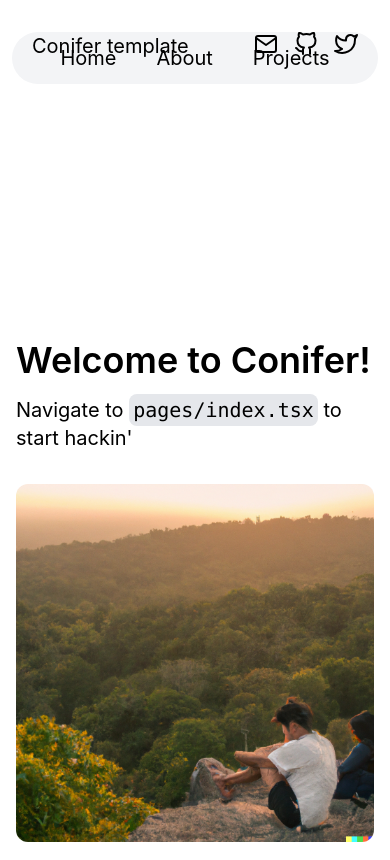
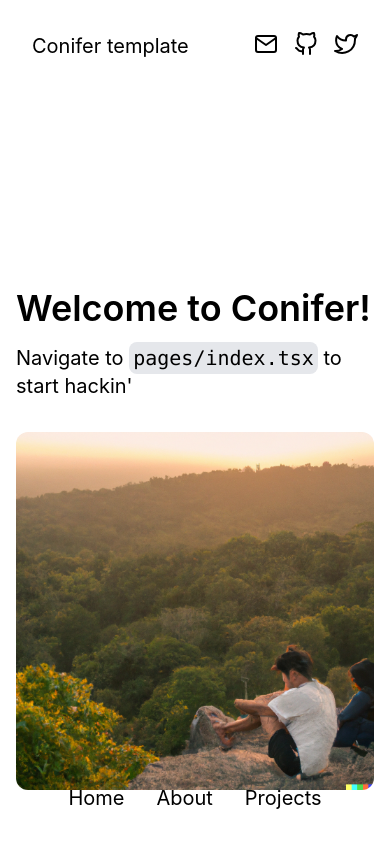
Before and after one commit to tobyab/conifer, a Next.js app: page / in a window 390 px wide. Built offline with nearby package versions, Linux system fonts and the light colour scheme.

Commit message:
changes made :)

```diff
--- a/components/header.tsx
+++ b/components/header.tsx
@@ -1,18 +1,29 @@
 import Link from "next/link"
 import Image from "next/image"
-import { useRouter } from "next/router"
 
 import mail from "../public/icons/mail.svg"
 import github from "../public/icons/github.svg"
 import twitter from "../public/icons/twitter.svg"
 
-function Item ({ children, href }) {
-    const router = useRouter()
-    const active = router.asPath === href
+function Item({ text, href }) {
+    return (
+        <Link href={href}>
+            {text}
+        </Link>
+    )
+}
 
+function Social({ image, href, alt }) {
     return (
-        <Link href={href} className={`bg-red-400 p-2 hover:bg-red-500 ${active ? "bg-white" : null}`}>
-            {children}
+        <Link
+            href={href}
+            target="_blank"
+        >
+            <Image
+                src={image}
+                alt={alt}
+                className="cursor-pointer"
+            />
         </Link>
     )
 }
@@ -20,45 +31,30 @@ function Item ({ children, href }) {
 export default function Header() {
     return (
         <div className="m-8 flex text-xl justify-center">
-            <p className="mx-8 fixed left-0">
+            <p className="fixed mx-8 left-0">
                 Conifer template
             </p>
-            <div className="flex py-3 px-12 rounded-full bg-gray-100 space-x-10">
-                <Item href="/">Home</Item>
-                <Item href="/about">About</Item>
-                <Item href="/projects">Projects</Item>
+            <div className="fixed space-x-8 bottom-0 m-8 md:top-0">
+                <Item href="/" text="Home"/>
+                <Item href="/about" text="About"/>
+                <Item href="/projects" text="Projects"/>
             </div>
             <div className="fixed right-0 mx-8 flex gap-4">
-                <Link
+                <Social
                     href="mailto:hi@tobyb.dev"
-                    target="_blank"
-                    rel="noopener norefferer"
-                >
-                    <Image
-                        src={mail}
+                    image={mail}
                     alt="Mail icon"
                 />
-                </Link>
-                <Link
+                <Social
                     href="https://github.com/developedbytoby"
-                    target="_blank"
-                    rel="noopener norefferer"
-                >
-                    <Image
-                        src={github}
+                    image={github}
                     alt="GitHub icon"
                 />
-                </Link>
-                <Link
+                <Social
                     href="https://twitter.com/developedbytoby"
-                    target="_blank"
-                    rel="noopener norefferer"
-                >
-                    <Image
-                        src={twitter}
+                    image={twitter}
                     alt="Twitter icon"
                 />
-                </Link>
             </div>
         </div>
     )
--- a/components/meta.tsx
+++ b/components/meta.tsx
@@ -1,11 +1,10 @@
 import Head from "next/head"
 import { useRouter } from "next/router"
 
-export default function Meta({ href }: any) {
+export default function Meta() {
     const router = useRouter()
-    const active = router.asPath === href
     const meta = {
-        title: "Conifer",
+        title: `${router.pathname === "/" ? "" : ` ${router.pathname} |`} Conifer`,
         description: "A personal website generated from Conifer!",
         image: "http://localhost:3000/hero.png",
         type: "website"
--- a/pages/about.tsx
+++ b/pages/about.tsx
@@ -1,3 +1,4 @@
+import type { NextPage } from "next"
 import Header from "../components/header"
 import Button from "../components/button"
 import Meta from "../components/meta"
@@ -21,12 +22,12 @@ function Card({ name, link, description, button, icon }) {
     )
 }
 
-export default function About() {
+const About: NextPage = () => {
     return (
         <div>
             <Meta/>
             <Header/>
-            <div className="place-items-center justify-center grid mt-32">
+            <div className="place-items-center justify-center grid mt-32 mb-16">
                 <h1 className="text-4xl font-semibold">About me</h1>
                 <div className="mt-24 max-w-xl px-8">
                     <h2 className="font-medium text-gray-600 mb-2">Who am I?</h2>
@@ -72,3 +73,5 @@ export default function About() {
         </div>
     )
 }
+
+export default About
--- a/pages/index.tsx
+++ b/pages/index.tsx
@@ -1,5 +1,4 @@
 import type { NextPage } from "next"
-import Head from "next/head"
 import Image from "next/image"
 import Header from "../components/header"
 import Meta from "../components/meta"
@@ -11,11 +10,7 @@ const Home: NextPage = () => {
       <div>
           <Meta/>
           <Header/>
-          <div className="mt-64 place-items-center justify-center md:grid mx-4">
-              <Head>
-                <title>Conifer</title>
-                <meta name="description" content="A personal website generated from Conifer!" />
-              </Head>
+          <div className="mt-64 place-items-center justify-center md:grid mx-4 mb-16">
               <div className="md:flex gap-x-20">
                 <div className="self-center mb-8">
                     <h1 className="text-4xl font-semibold">Welcome to Conifer!</h1>
--- a/pages/projects.tsx
+++ b/pages/projects.tsx
@@ -1,3 +1,4 @@
+import type { NextPage } from "next"
 import Header from "../components/header"
 import Link from "next/link"
 import Button from "../components/button"
@@ -21,12 +22,12 @@ function Card({ name, link, description }) {
     )
 }
 
-export default function Projects() {
+const Projects: NextPage = () => {
     return (
         <div>
             <Meta/>
             <Header/>
-            <div className="place-items-center justify-center grid mt-32">
+            <div className="place-items-center justify-center grid mt-32 mb-16">
                 <h1 className="text-4xl font-semibold">Projects</h1>
                 <div className="mt-24 max-w-xl px-8">
                     <Card
@@ -50,47 +51,4 @@ export default function Projects() {
     )
 }
 
-/*
-<div>
-            <Header/>
-            <div className="place-items-center justify-center grid mt-32">
-                <h1 className="text-4xl font-semibold">Projects</h1>
-                <div className="mt-24 w-1/4 mx-auto">
-                    <Card
-                        name="Project one!"
-                        description="This is the first of three projects!"
-                        image="/projects/one.svg"
-                    />
-                    <Card
-                        name="Project two!"
-                        description="This is the second of three projects!"
-                        image="/projects/two.svg"
-                    />
-                    <Card
-                        name="Project three!"
-                        description="This is the final project!"
-                        image="/projects/three.svg"
-                    />
-                </div>
-            </div>
-        </div>
- */
-
-/*<div className="flex mb-8">
-            <Image
-                src={image}
-                alt={name}
-                height={50}
-                width={50}
-                className="rounded-full border self-center"
-            />
-            <div className="border-b ml-4 pb-4 flex">
-                <div>
-                    <h2 className="text-xl mb-2">{name}</h2>
-                    <p className="text-gray-500 text-sm">{description}</p>
-                </div>
-                <Button icon="/icons/arrow-up-right.svg">
-                    Check it out
-                </Button>
-            </div>
-        </div>*/
+export default Projects
```
Lines whose indentation alone changed are shown as unchanged.
